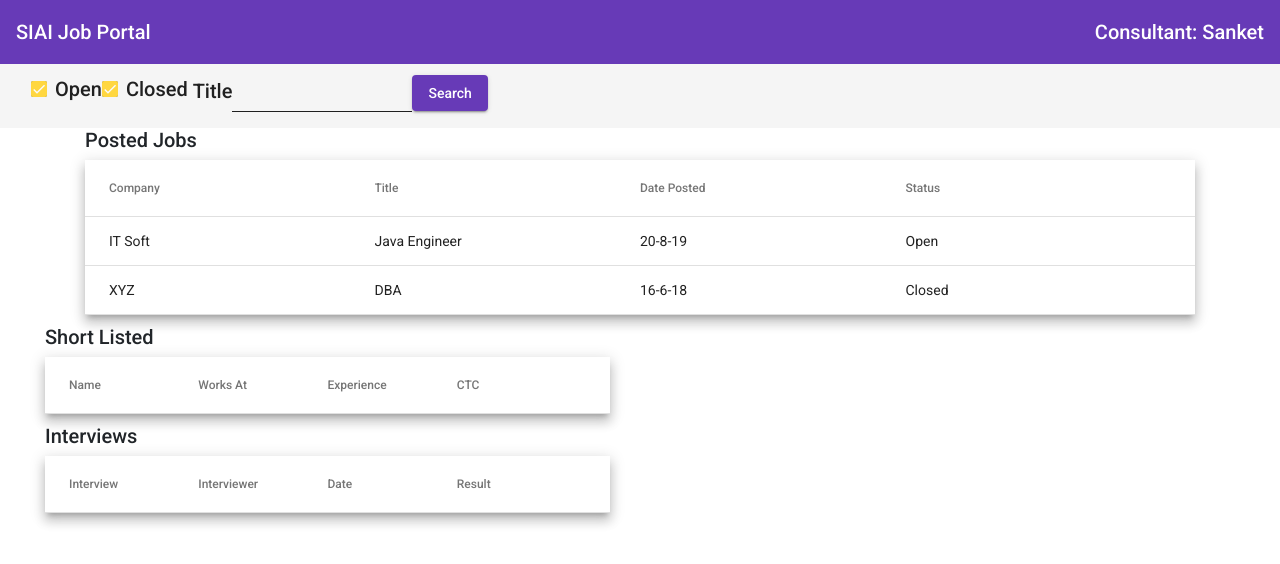
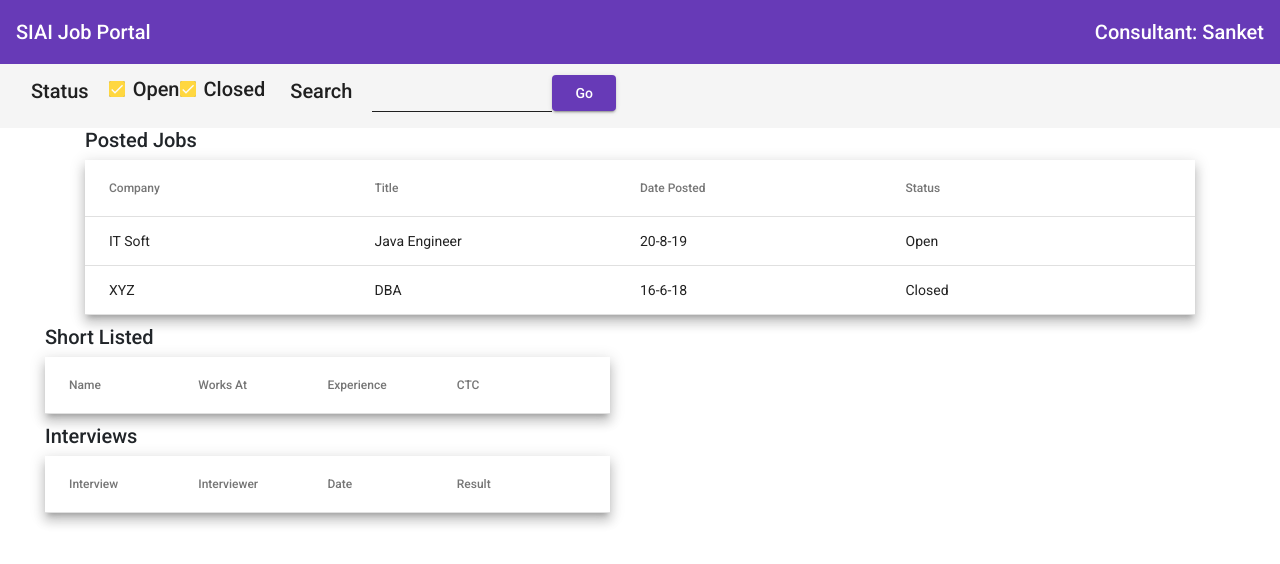
Before and after one commit to Sankey28/SIAIJobPortal, an Angular app: page / in a window 1280 px wide. Shown: the top 564 px of the page. Built offline with nearby package versions, Linux system fonts and the light colour scheme.

Commit message:
Search Improvement

```diff
--- a/src/app/core/components/search/search.component.html
+++ b/src/app/core/components/search/search.component.html
@@ -1,22 +1,25 @@
 <mat-toolbar color="secondary">
   <div class="col-lg-12 col-md-12 col-sm-12 col-xs-12">
+    <span class="padding-right-20">Status</span>
     <span *ngFor="let status of statusList">
       <mat-checkbox [(ngModel)]="status.Checked">{{status.Name}}</mat-checkbox>
     </span>
-    <span style="width: 100px;">&nbsp;</span>
+    <span class="padding-right-20">&nbsp;</span>
     <span>
-      <mat-label>Title</mat-label>
+      <mat-label class="padding-right-20">Search</mat-label>
       <mat-form-field class="example-full-width">
-        <input matInput [(ngModel)]="searchFilter.Title">
+        <input matInput [(ngModel)]="searchFilter.Title" (keyup.enter)="searchJobs()">
       </mat-form-field>
-      <button mat-raised-button color="primary" (click)="searchJobs()">Search</button>
+      <button mat-raised-button color="primary" (click)="searchJobs()">Go</button>
+      <button *ngIf="searchFilter.Title.length>0" mat-raised-button color="secondary" (click)="clearTitle()">Clear</button>
     </span>
   </div>
 </mat-toolbar>
 <div class="col-lg-12 col-md-12 col-sm-12 col-xs-12">
   <app-posted-jobs [jobsList]="postedJobs"></app-posted-jobs>
   <div class="col-lg-6 col-md-6 col-sm-12 col-xs-12 margin-top-10">
-    <app-short-listed-candidates [shortListedCandidates]="dataService.shortListedCandidates"></app-short-listed-candidates>
+    <app-short-listed-candidates [shortListedCandidates]="dataService.shortListedCandidates">
+    </app-short-listed-candidates>
   </div>
   <div class="col-lg-6 col-md-6 col-sm-12 col-xs-12 margin-top-10">
     <app-interviews [candidateInterviews]="dataService.currentInterview"></app-interviews>
--- a/src/app/core/components/search/search.component.ts
+++ b/src/app/core/components/search/search.component.ts
@@ -35,8 +35,8 @@ export class SearchComponent implements OnInit {
         if (status.Checked) {
           if (
             status.Value === job.Status &&
-            (job.Company.indexOf(this.searchFilter.Title) > -1 ||
-              job.Title.indexOf(this.searchFilter.Title) > -1)
+            (job.Company.toLowerCase().indexOf(this.searchFilter.Title.toLowerCase()) > -1 ||
+              job.Title.toLowerCase().indexOf(this.searchFilter.Title.toLowerCase()) > -1)
           ) {
             this.postedJobs.push(job);
           }
@@ -44,4 +44,8 @@ export class SearchComponent implements OnInit {
       });
     });
   }
+  clearTitle(){
+    this.searchFilter.Title = "";
+    this.searchJobs();
+  }
 }
--- a/src/styles.css
+++ b/src/styles.css
@@ -17,3 +17,6 @@ body {
 .highlight {
   background-color: blueviolet;
 }
+.padding-right-20 {
+  padding-right: 20px;
+}
```
